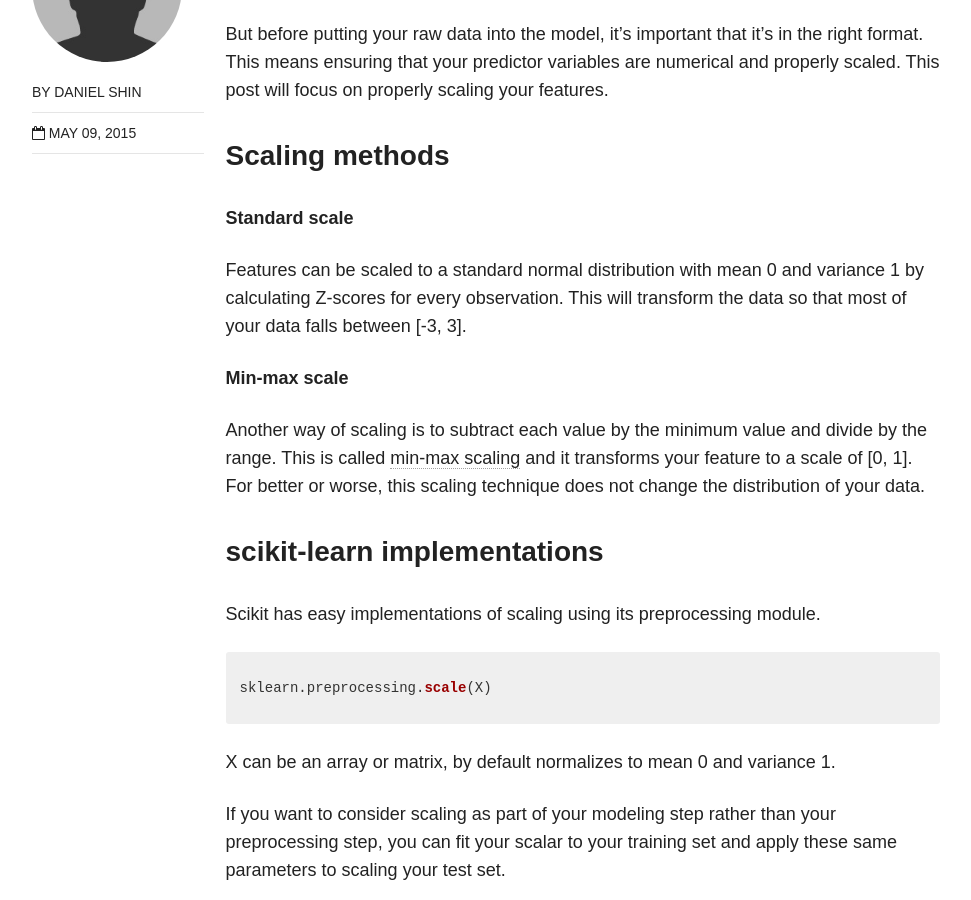
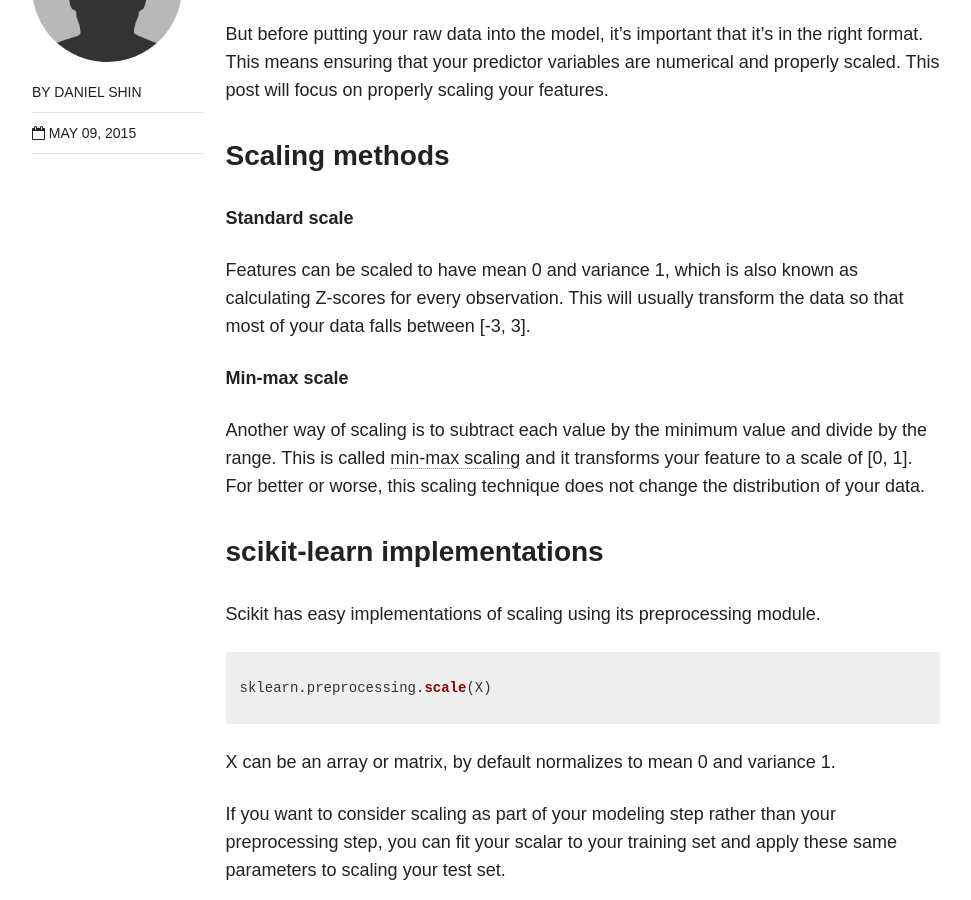
Before and after one commit to ajschumacher/dshincd.github.io, a Jekyll site: the page built from _posts/blog/2015-05-09-feautre-scaling.md, in a window 1280 px wide and 900 px high, scrolled down 617 px. Shown: the whole window, without its empty margins (154-1125 px from the left). Built offline with Jekyll 4.4.1, drawn with Linux system fonts in a browser that asks for light colours; nearby versions of some CDN libraries.

Commit message:
pedantic change
Detail fix: Z-scoring doesn't make your data into "a standard normal distribution"; it just gives it mean zero and variance one. If your data was normal to begin with then it'll be standard normal after scaling, but usually your data has some other shape and it will still have that shape after scaling.

```diff
--- a/_posts/blog/2015-05-09-feautre-scaling.md
+++ b/_posts/blog/2015-05-09-feautre-scaling.md
@@ -18,7 +18,7 @@ But before putting your raw data into the model, it's important that it's in the
 
 **Standard scale**
 
-Features can be scaled to a standard normal distribution with mean 0 and variance 1 by calculating Z-scores for every observation. This will transform the data so that most of your data falls between [-3, 3].
+Features can be scaled to have mean 0 and variance 1, which is also known as calculating Z-scores for every observation. This will usually transform the data so that most of your data falls between [-3, 3].
 
 **Min-max scale**
 
```
